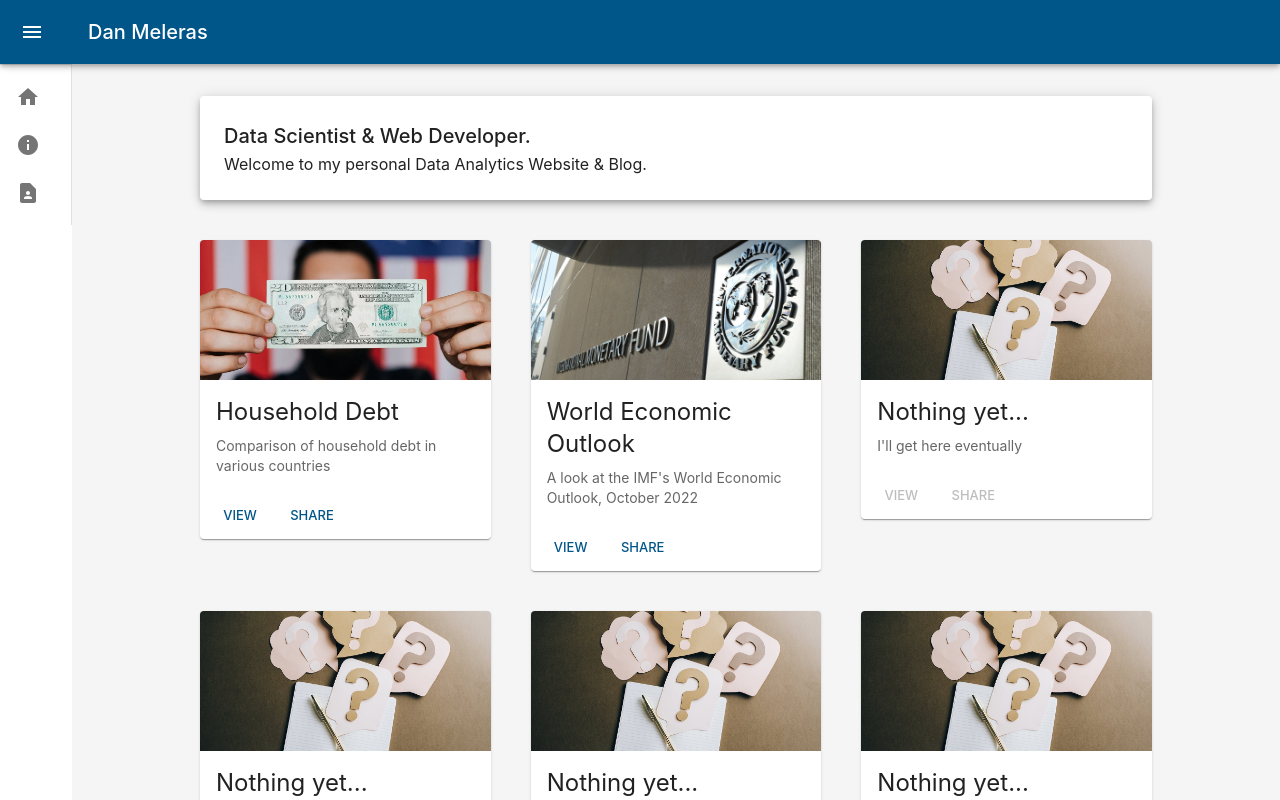
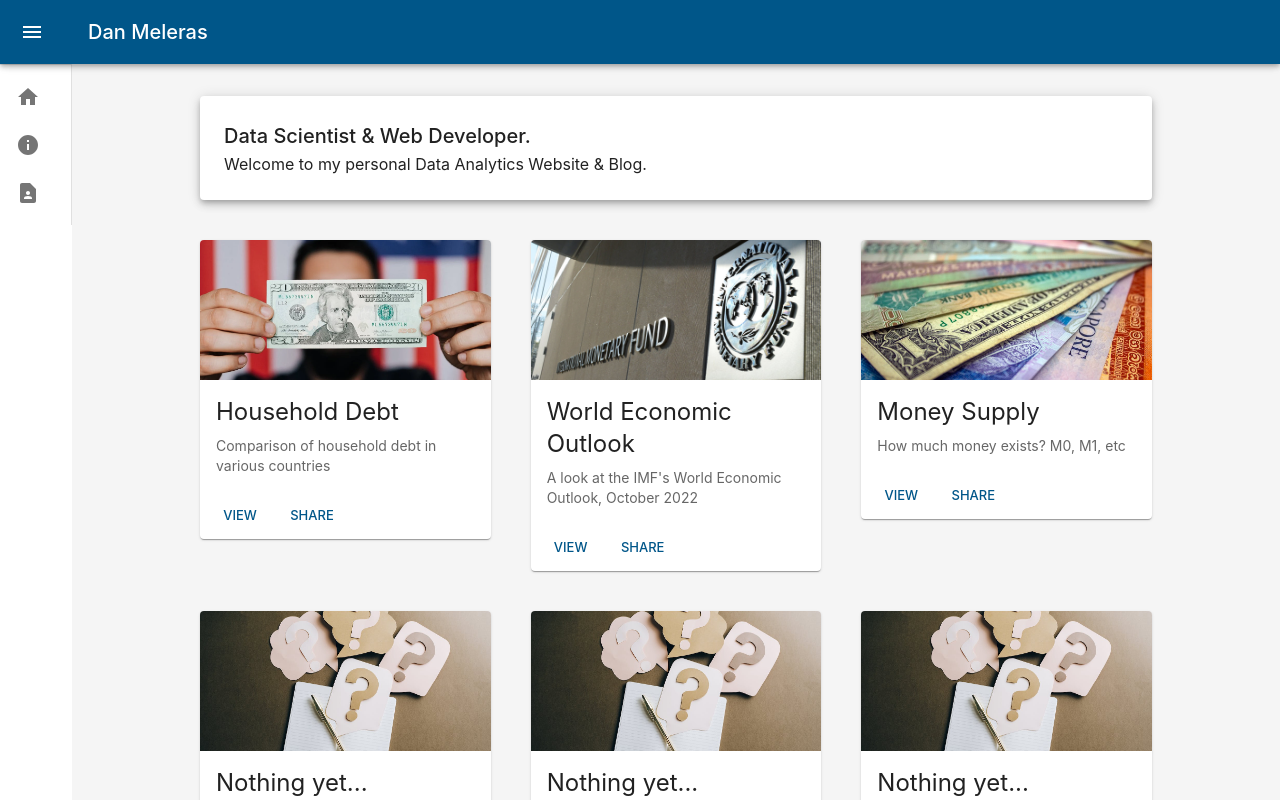
Before and after one commit to danme-l/website-v2-frontend, a React (Create React App) app: page / in a window 1280 px wide. Built offline with nearby package versions, Linux system fonts and the light colour scheme.

Commit message:
problems with money supply pages

```diff
--- a/src/App.js
+++ b/src/App.js
@@ -15,6 +15,7 @@ import PageNotFound from './Components/Misc/PageNotFound';
 import PageInProgress from './Components/Misc/PageInProgress';
 import { HouseholdDebt } from './Components/Posts/Household_Debt/Household_Debt';
 import { WeoDashboard } from './Components/Posts/World Economic Outlook/WeoDashboard';
+import { MoneySupplyDash } from './Components/Posts/Money_Supply/MoneySupplyDash';
 import { About } from './Components/About/About';
 import { Contact } from './Components/Contact';
 
@@ -43,6 +44,7 @@ function App() {
               <Route name="home" path="/Home" element={<HomePage />} />
               <Route name="household_debt" path='/household_debt' element={<HouseholdDebt />} />
               <Route name="world_econ_outlook" path='/world_econ_outlook' element={<WeoDashboard />} />
+              <Route name="money_supply" path='/money_supply' element={<MoneySupplyDash />} />
               <Route name="posts" path="/posts" element={<PageInProgress pageName={'Posts'} />} />
               <Route name="about" path="/about" element={<About />} />
               <Route name="contact" path="/contact" element={<Contact />} />
--- a/src/Components/HomePage.js
+++ b/src/Components/HomePage.js
@@ -37,7 +37,12 @@ export const HomePage = () => {
             </Grid>
 
             <Grid item xs={12} md={6} lg={4} xl={3}>
-                <HomeCard />
+                <HomeCard imgLink={"/static/cards/bills.jpeg"}
+                    title='Money Supply'
+                    desc="How much money exists? M0, M1, etc"
+                    disableCard={false}
+                    link='/money_supply'
+                />
             </Grid>
 
             <Grid item xs={12} md={6} lg={4} xl={3}>
--- /dev/null
+++ b/src/Components/Posts/Money_Supply/Hooks/useMoneySupply.js
@@ -0,0 +1,19 @@
+import { useState, useEffect } from 'react';
+
+function useMoneySupply() {
+    const [moneySupply, setMoneySupply] = useState([]);
+
+    useEffect(() => {
+        async function fetchMoneySupply() {
+            const response = await fetch('http://127.0.0.1:5000/money_supply');
+            const data = await response.json();
+            setMoneySupply(data);
+        }
+
+        fetchMoneySupply();
+    }, []);
+
+    return moneySupply;
+}
+
+export default useMoneySupply;
--- /dev/null
+++ b/src/Components/Posts/Money_Supply/MoneySupplyDash.js
@@ -0,0 +1,34 @@
+import { Box, Typography, List, ListItem } from '@mui/material';
+import useMoneySupply from './Hooks/useMoneySupply';
+
+export const MoneySupplyDash = () => {
+    const moneySupply = useMoneySupply();
+
+    console.log(moneySupply);
+
+    const getMostRecentByCountry = (c) => {
+        const maxDate = moneySupply.reduce((max, obj) => obj.date > max ? obj.date : max, moneySupply[0].date);
+        return moneySupply.filter(obj => obj.date === maxDate && obj.country === c);
+    }
+
+    console.log(getMostRecentByCountry('CAN'));
+
+    return (
+        <Box sx={{m:2}}>
+            <Typography variant='h1'>Money Supply</Typography>
+            <Typography variant='h5'>How much money exists in various places?</Typography>
+            <Typography variant='body1'>[This page is a work in progress...]</Typography>
+
+            <Typography variant='h5'>Canada</Typography>
+            <List>
+                {Object.keys(getMostRecentByCountry('CAN')).map((o) => (
+                        <ListItem k={o.id}>
+                            {/* <Typography variant='body1'>{o.date}</Typography>
+                            <Typography variant='body1'>{o.type}</Typography>
+                            <Typography variant='body1'>{o.value}</Typography> */}
+                        </ListItem>
+                    ))}
+            </List>
+        </Box>
+    )
+}
```
Also changed, not shown: public/static/cards/bills.jpeg (added).
